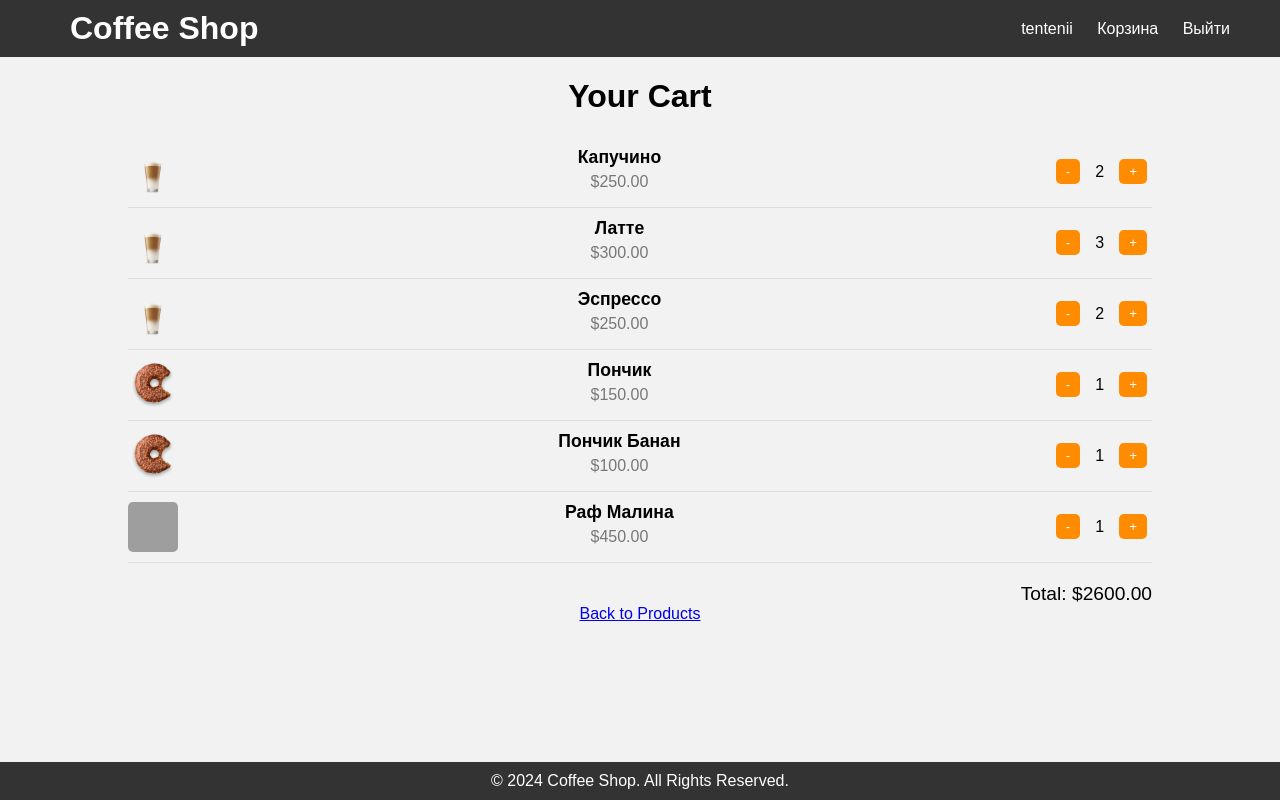
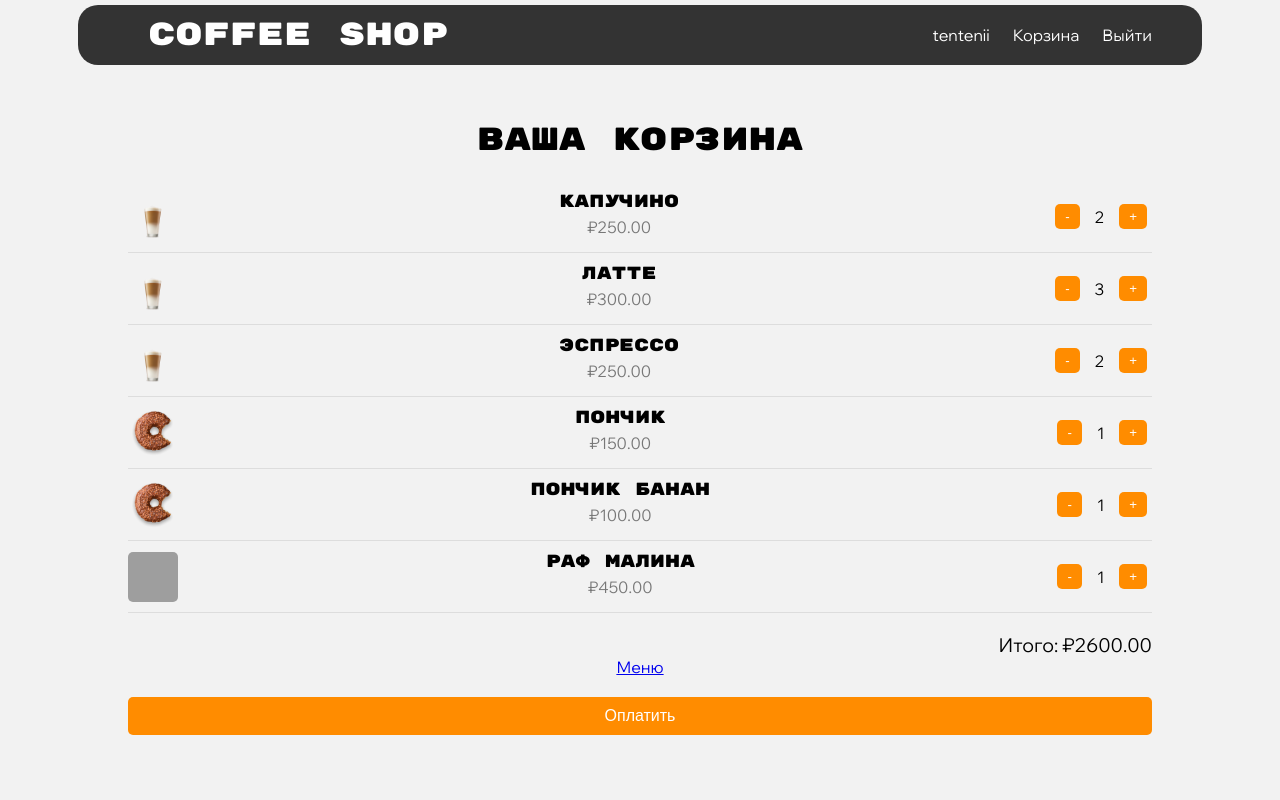
Before and after one commit to Wai7e/edward, a Django app: page /cart/ in a window 1280 px wide. Run offline with Django 5.2, Linux system fonts and the light colour scheme; a user stored in the database is signed in; data comes from the database, SQL or seed files in the repository; both versions use the stored data as it was after the commit; grey boxes are pictures that could not be loaded.

Commit message:
+ исправлены ошибки, актуальная рабочая версия

```diff
--- a/coffee_shop/shop/static/css/styles.css
+++ b/coffee_shop/shop/static/css/styles.css
@@ -1,18 +1,37 @@
+@import url('https://fonts.googleapis.com/css2?family=Poiret+One&family=Rubik+Mono+One&family=Wix+Madefor+Display:wght@400..800&display=swap');
+
 body {
-    font-family: Arial, sans-serif;
+    font-family: "Wix Madefor Display", sans-serif;
+    font-optical-sizing: auto;
+    font-weight: 400;
+    font-style: normal;
     background-color: #f2f2f2;
     margin: 0;
     padding: 0;
+    display: flex;
+    justify-content: center;
 }
 
+h1, h2, h3{
+    font-family: "Rubik Mono One", monospace;
+    font-weight: 400;
+    font-style: normal;
+}
+
+.top-block{
+    margin-top: 100px;
+}
 header {
     background-color: #333;
     color: white;
-    padding: 10px 0;
     display: flex;
+    width: 80%;
     justify-content: space-between;
     align-items: center;
     padding: 10px 50px;
+    border-radius: 20px;
+    position: fixed;
+    top: 5px;
 }
 
 header h1 {
@@ -31,25 +50,42 @@
     text-align: center;
 }
 
+.card-container{
+    width: 80%;
+    margin: 20px auto;
+    display: flex;
+    justify-content: space-evenly;
+    align-items: center;
+}
+
 .card {
     background-color: white;
     border-radius: 15px;
     box-shadow: 0 4px 8px rgba(0, 0, 0, 0.1);
     overflow: hidden;
     margin: 20px;
-    display: inline-block;
+    display: flex;
+    flex-direction: column;
+    justify-content: space-between;
     width: 300px;
+    height: 550px;
     vertical-align: top;
+    text-align: left;
 }
 
 .card img {
     width: 100%;
-    height: 200px;
+    height: 250px;
     object-fit: cover;
+    object-position: center;
 }
 
 .card-content {
     padding: 15px;
+    display: flex;
+    flex-direction: column;
+    justify-content: space-around;
+
 }
 
 .card-content h2 {
@@ -77,6 +113,10 @@
     transition: background-color 0.3s;
 }
 
+.add-to-cart{
+    text-align: center;
+}
+
 .card-content .add-to-cart:hover {
     background-color: #e67600;
 }
@@ -86,8 +126,8 @@
     color: white;
     text-align: center;
     padding: 10px 0;
-    position: fixed;
     bottom: 0;
+    position: relative;
     width: 100%;
 }
 
@@ -202,3 +242,81 @@
 .btn:hover {
     background-color: #e67600;
 }
+
+/* Стили для кнопки "Оплатить" */
+.btn-pay {
+    display: block;
+    width: 100%;
+    padding: 10px;
+    font-size: 1em;
+    background-color: #ff8c00;
+    color: white;
+    border: none;
+    border-radius: 5px;
+    cursor: pointer;
+    transition: background-color 0.3s;
+    margin: 20px 0;
+}
+
+.btn-pay:hover {
+    background-color: #e67600;
+}
+
+/* Стили для формы оплаты */
+.payment-form {
+    background-color: white;
+    padding: 20px;
+    border-radius: 10px;
+    box-shadow: 0 4px 8px rgba(0, 0, 0, 0.1);
+    margin: 20px 0;
+    text-align: left;
+    max-width: 400px;
+    margin: 20px auto;
+}
+
+.payment-form h3 {
+    margin-bottom: 20px;
+}
+
+.payment-form label {
+    display: block;
+    margin-bottom: 5px;
+    font-weight: bold;
+}
+
+.payment-form input {
+    width: calc(100% - 22px);
+    padding: 10px;
+    font-size: 1em;
+    border: 1px solid #ccc;
+    border-radius: 5px;
+    margin-bottom: 15px;
+}
+
+.payment-form .btn-submit {
+    display: block;
+    width: 100%;
+    padding: 10px;
+    font-size: 1em;
+    background-color: #ff8c00;
+    color: white;
+    border: none;
+    border-radius: 5px;
+    cursor: pointer;
+    transition: background-color 0.3s;
+}
+
+.payment-form .btn-submit:hover {
+    background-color: #e67600;
+}
+
+/* Стили для сообщения об успешной оплате */
+.success-message {
+    background-color: #dff0d8;
+    color: #3c763d;
+    padding: 20px;
+    border-radius: 10px;
+    box-shadow: 0 4px 8px rgba(0, 0, 0, 0.1);
+    margin: 20px 0;
+    text-align: center;
+}
--- a/coffee_shop/shop/templates/shop/base.html
+++ b/coffee_shop/shop/templates/shop/base.html
@@ -25,8 +25,5 @@
         {% block content %}{% endblock %}
     </div>
 
-    <footer>
-        &copy; 2024 Coffee Shop. All Rights Reserved.
-    </footer>
 </body>
 </html>
--- a/coffee_shop/shop/templates/shop/login.html
+++ b/coffee_shop/shop/templates/shop/login.html
@@ -3,7 +3,7 @@
 {% block title %}Вход{% endblock %}
 
 {% block content %}
-<h1>Войти</h1>
+<h1 class="top-block">Войти</h1>
 <form method="post" class="login-form">
     {% csrf_token %}
     {{ form.non_field_errors }}
--- a/coffee_shop/shop/templates/shop/register.html
+++ b/coffee_shop/shop/templates/shop/register.html
@@ -3,7 +3,7 @@
 {% block title %}Регистрация{% endblock %}
 
 {% block content %}
-<h1>Регистрация</h1>
+<h1 class="top-block">Регистрация</h1>
 <form method="post" class="register-form">
     {% csrf_token %}
     {{ form.non_field_errors }}
--- a/coffee_shop/shop/templates/shop/view_cart.html
+++ b/coffee_shop/shop/templates/shop/view_cart.html
@@ -3,14 +3,14 @@
 {% block title %}Your Cart{% endblock %}
 
 {% block content %}
-<h1>Your Cart</h1>
+<h1 class="top-block">Ваша Корзина</h1>
 <div class="cart-container">
     {% for item in cart.cartitem_set.all %}
     <div class="cart-item">
         <img src="{{ item.product.image.url }}" alt="{{ item.product.name }}">
         <div class="item-info">
             <h3>{{ item.product.name }}</h3>
-            <p>${{ item.product.price }}</p>
+            <p>₽{{ item.product.price }}</p>
         </div>
         <div class="item-quantity">
             <button class="btn-decrease">-</button>
@@ -21,7 +21,44 @@
     {% endfor %}
 </div>
 <div class="cart-summary">
-    Total: ${{ cart_total }}
+    Итого: ₽{{ cart_total }}
 </div>
-<a href="{% url 'product_list' %}">Back to Products</a>
+<a href="{% url 'product_list' %}">Меню</a>
+
+<!-- Кнопка оплатить -->
+<button id="pay-button" class="btn-pay">Оплатить</button>
+
+<!-- Форма для ввода данных карты (изначально скрыта) -->
+<div id="payment-form" class="payment-form" style="display: none;">
+    <h3>Введите данные карты</h3>
+    <form id="card-form">
+        <label for="card-number">Номер карты</label>
+        <input type="text" id="card-number" name="card-number" required>
+
+        <label for="expiry-date">Срок действия</label>
+        <input type="text" id="expiry-date" name="expiry-date" placeholder="MM/YY" required>
+
+        <label for="cvv">CVV</label>
+        <input type="text" id="cvv" name="cvv" required>
+
+        <button type="submit" class="btn-submit">Оплатить</button>
+    </form>
+</div>
+
+<!-- Сообщение об успешной оплате -->
+<div id="success-message" class="success-message" style="display: none;">
+    Успешно, можете забрать ваш заказ здесь: <strong>адрес</strong>
+</div>
+
+<script>
+document.getElementById('pay-button').addEventListener('click', function() {
+    document.getElementById('payment-form').style.display = 'block';
+});
+
+document.getElementById('card-form').addEventListener('submit', function(event) {
+    event.preventDefault();
+    document.getElementById('payment-form').style.display = 'none';
+    document.getElementById('success-message').style.display = 'block';
+});
+</script>
 {% endblock %}
```
Also changed, not shown: coffee_shop/shop/templates/shop/product_list.html (+13 -7 lines), coffee_shop/db.sqlite3, coffee_shop/media/static/images/ponchik_F8oXXut.png (added), coffee_shop/media/static/images/ponchik_IP9cyDg.png (added).
